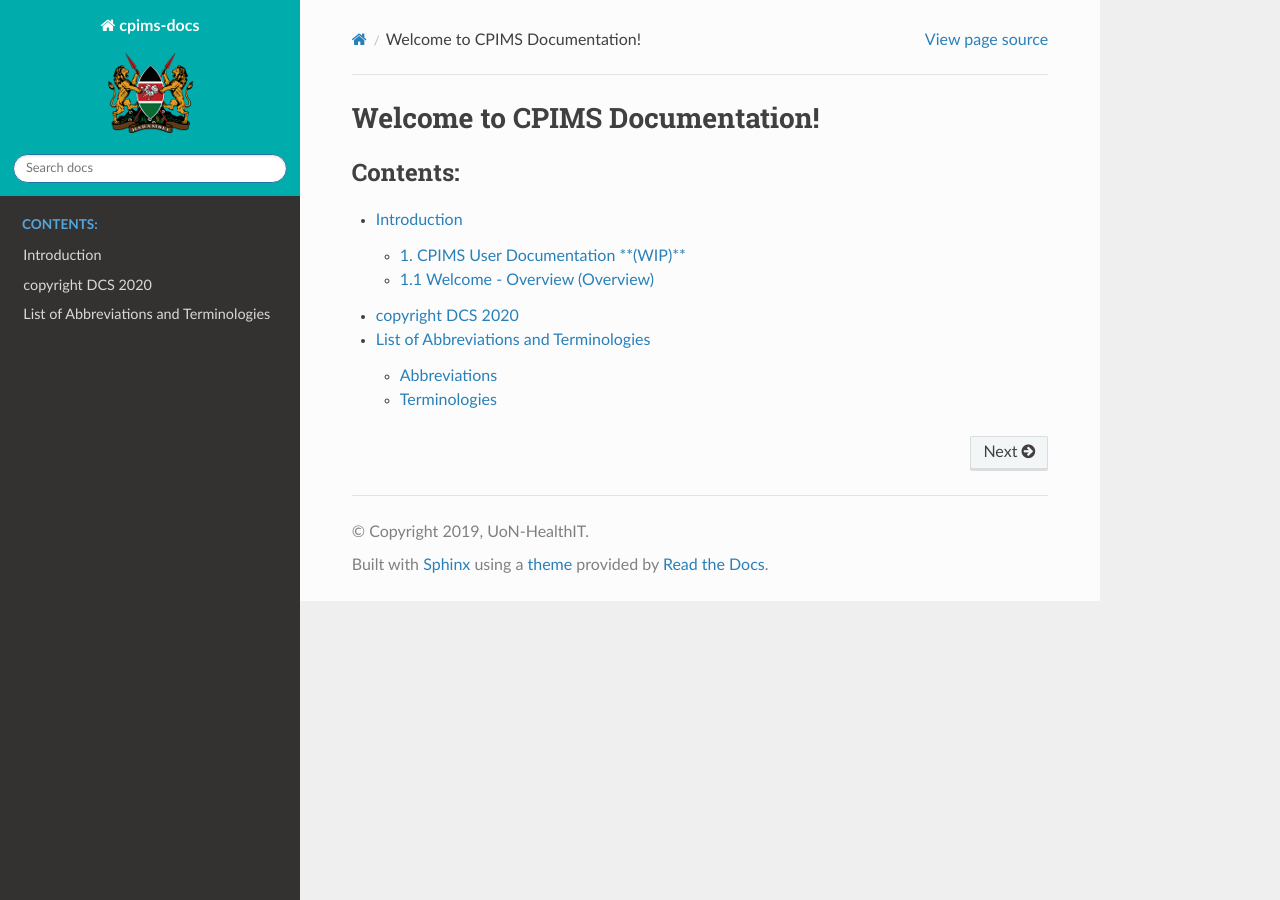
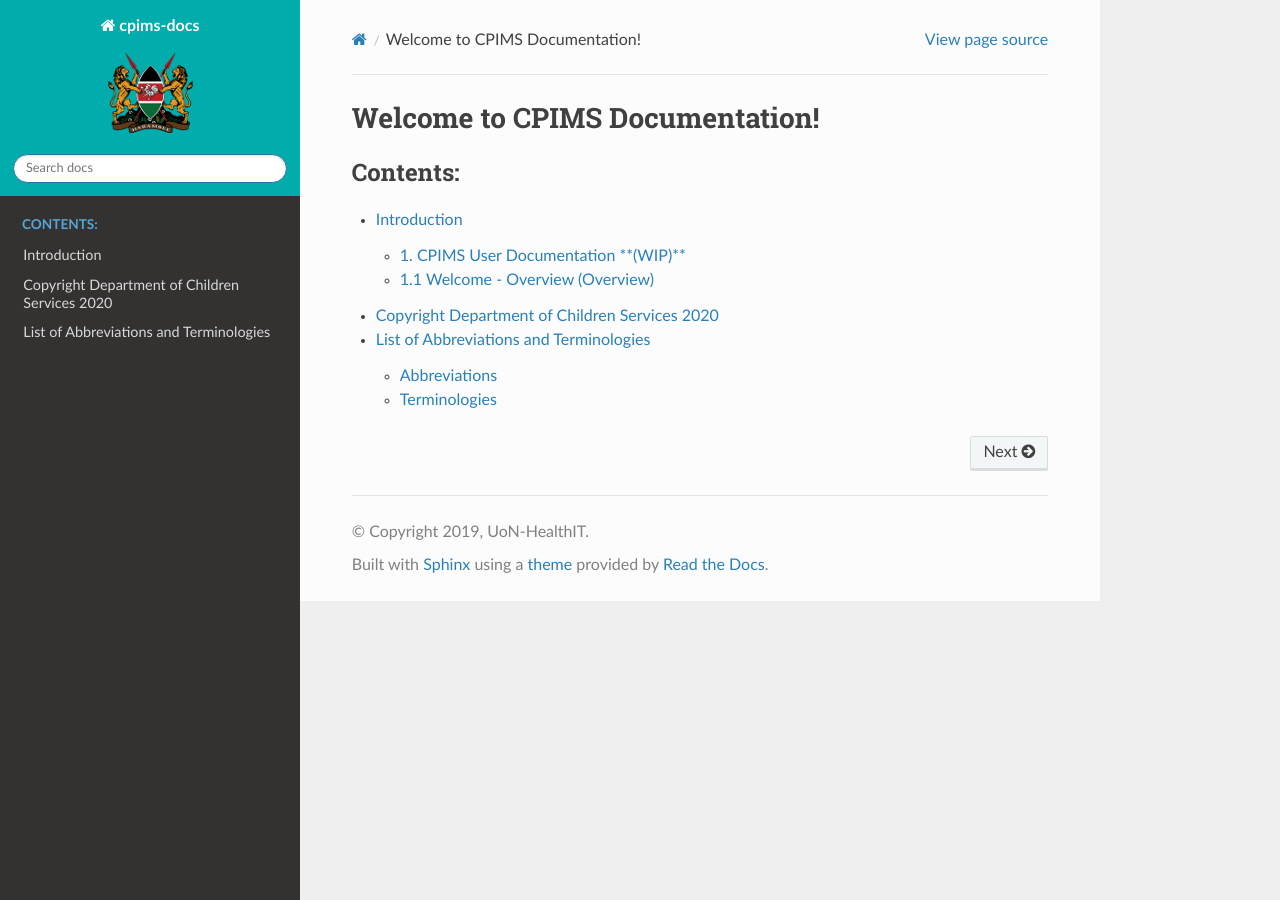
Before and after one commit to uonafya/cpims-docs, a Sphinx documentation site: the page built from source/index.rst, in a window 1280 px wide. Built offline with Sphinx 7.4.7 and the Read the Docs theme 2.0.0, drawn with Linux system fonts in a browser that asks for light colours.

Commit message:
Update introduction.rst

```diff
--- a/source/introduction.rst
+++ b/source/introduction.rst
@@ -25,7 +25,10 @@
 3.1  `CPIMS Overview (Overview) <https://docs.google.com/presentation/d/e/2PACX-1vTixYbS2vIZ49JQ7iohvqvoPYnSImwtpG4cwTCBPhaFgoV7j0Hsc6ac2DkjigPFkBaeOvHBU6vmqtRN/pub?start=false&loop=false&delayms=15000>`_
 *****
 
+*****
+4 Registry (Registration of Organization Units and Persons)
 
+*****
 
 *****
 4.1 `Registry - MetaData Management (MetaData) <https://docs.google.com/presentation/d/e/2PACX-1vR35cfDx4KY7jLbEGh2ndsEFGscnll6WghBAqAhc8hUtysoqBfqId4kcBoSbnnL_Q/pub?start=false&loop=false&delayms=15000>`_
@@ -45,5 +48,5 @@
 
 6. `CPIMS FAQs **(WIP)** <https://docs.google.com/document/d/e/2PACX-1vQwYSiscLkeddFVcxW80pvM2b7oUUZEzJeI8GYoGPo_Na5CPb-UtrIieVOKcOs27kTtQ5NZLi6uHCUV/pub>`_
 
-copyright DCS 2020
+Copyright Department of Children Services 2020
 ============
```
